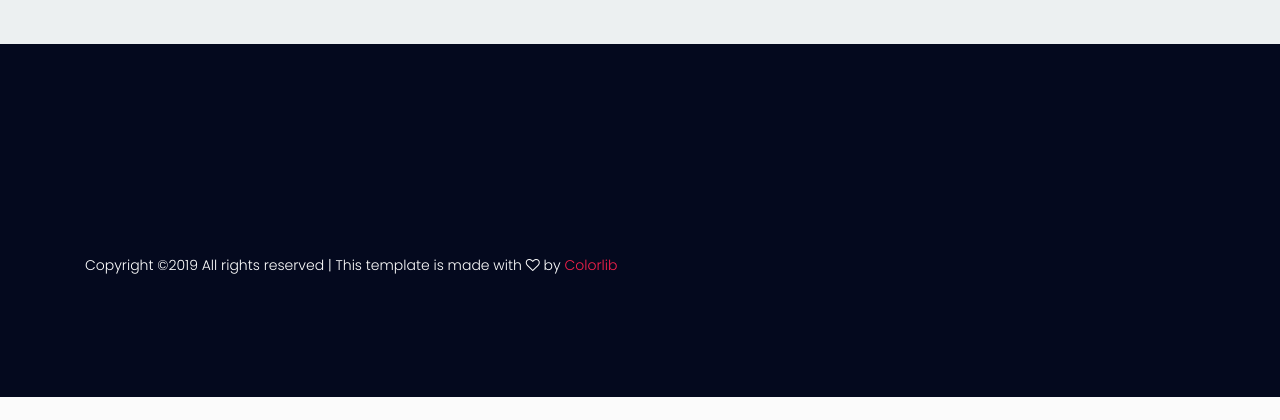
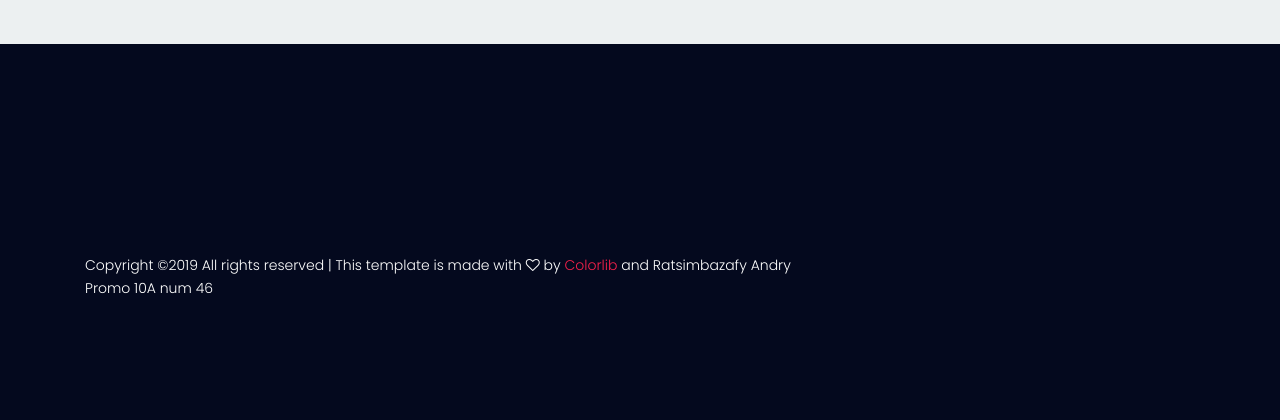
Before and after one commit to AndryRatsimbazafy/Magazine, a CodeIgniter app: page /Magazine/ in a window 1280 px wide. Shown: the part 1222-1642 px from the top of the page. Before the commit the page ends 1619 px from the top, so only its background shows below. Run offline with CodeIgniter, Linux system fonts and the light colour scheme; data comes from the database, SQL or seed files in the repository; some libraries are stand-ins or nearby versions.

Commit message:
11th commit

```diff
--- a/application/views/image-post.php
+++ b/application/views/image-post.php
@@ -190,6 +190,7 @@
 			<div class="footer-bottom row align-items-center">
 				<p class="footer-text m-0 col-lg-8 col-md-12"><!-- Link back to Colorlib can't be removed. Template is licensed under CC BY 3.0. -->
 Copyright &copy;<script>document.write(new Date().getFullYear());</script> All rights reserved | This template is made with <i class="fa fa-heart-o" aria-hidden="true"></i> by <a href="https://colorlib.com" target="_blank">Colorlib</a>
+and Ratsimbazafy Andry Promo 10A num 46
 <!-- Link back to Colorlib can't be removed. Template is licensed under CC BY 3.0. --></p>
 			</div>
 		</div>
--- a/application/views/index.php
+++ b/application/views/index.php
@@ -205,6 +205,7 @@
 				<div class="footer-bottom row align-items-center">
 					<p class="footer-text m-0 col-lg-8 col-md-12"><!-- Link back to Colorlib can't be removed. Template is licensed under CC BY 3.0. -->
 Copyright &copy;<script>document.write(new Date().getFullYear());</script> All rights reserved | This template is made with <i class="fa fa-heart-o" aria-hidden="true"></i> by <a href="https://colorlib.com" target="_blank">Colorlib</a>
+and Ratsimbazafy Andry Promo 10A num 46
 <!-- Link back to Colorlib can't be removed. Template is licensed under CC BY 3.0. --></p>
 				</div>
 			</div>
--- a/application/views/postCategory.php
+++ b/application/views/postCategory.php
@@ -205,6 +205,7 @@
 				<div class="footer-bottom row align-items-center">
 					<p class="footer-text m-0 col-lg-8 col-md-12"><!-- Link back to Colorlib can't be removed. Template is licensed under CC BY 3.0. -->
 Copyright &copy;<script>document.write(new Date().getFullYear());</script> All rights reserved | This template is made with <i class="fa fa-heart-o" aria-hidden="true"></i> by <a href="https://colorlib.com" target="_blank">Colorlib</a>
+and Ratsimbazafy Andry Promo 10A num 46
 <!-- Link back to Colorlib can't be removed. Template is licensed under CC BY 3.0. --></p>
 				</div>
 			</div>
```
